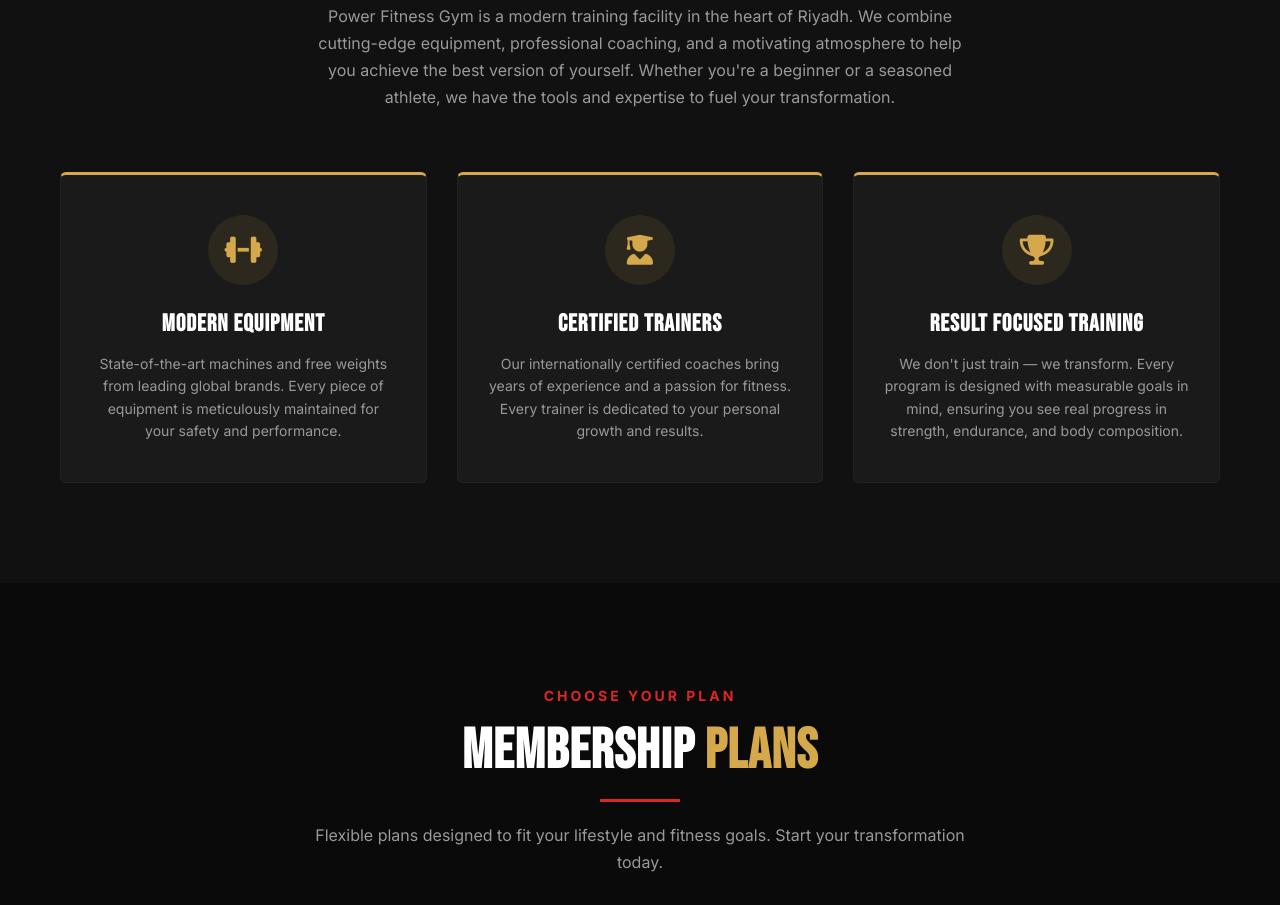
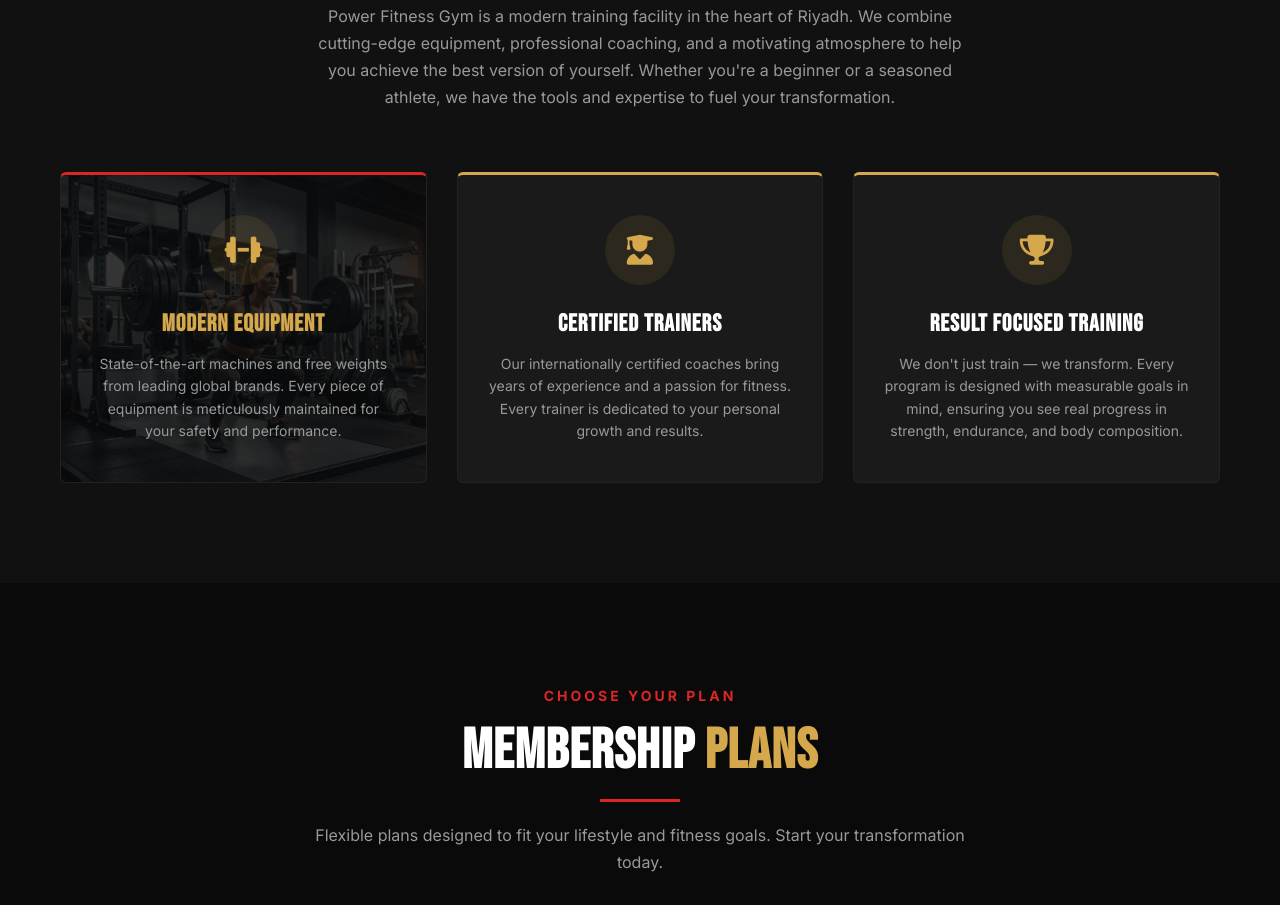
Before and after one commit to rdstudiohub/power-fitness-gym, a plain HTML site: page index.html in a window 1280 px wide. Shown: the part 1036-1941 px from the top of the page. Drawn offline with Linux system fonts and the light colour scheme.

Commit message:
Add background image to Modern Equipment about card

```diff
--- a/index.html
+++ b/index.html
@@ -271,6 +271,18 @@
         .about-card p {
             font-size: 14px; color: var(--gray); line-height: 1.6;
         }
+        .about-card-img {
+            position: relative; overflow: hidden; border-top-color: var(--red) !important;
+            background-size: cover; background-position: center;
+        }
+        .about-card-img::before {
+            content: ''; position: absolute; inset: 0;
+            background: rgba(10,10,10,0.82); z-index: 1;
+        }
+        .about-card-img .icon-wrap,
+        .about-card-img h3,
+        .about-card-img p { position: relative; z-index: 2; }
+        .about-card-img h3 { color: var(--gold); }
 
         /* ============ PACKAGES ============ */
         #packages { background: #0a0a0a; }
@@ -775,7 +787,7 @@
                 </p>
             </div>
             <div class="about-cards">
-                <div class="about-card reveal-left">
+                <div class="about-card about-card-img reveal-left" style="background-image: url('assets/images/about-equipment.jpg');">
                     <div class="icon-wrap"><i class="fa-solid fa-dumbbell"></i></div>
                     <h3>Modern Equipment</h3>
                     <p>State-of-the-art machines and free weights from leading global brands. Every piece of equipment is
```
Also changed, not shown: assets/images/about-equipment.jpg (added).
